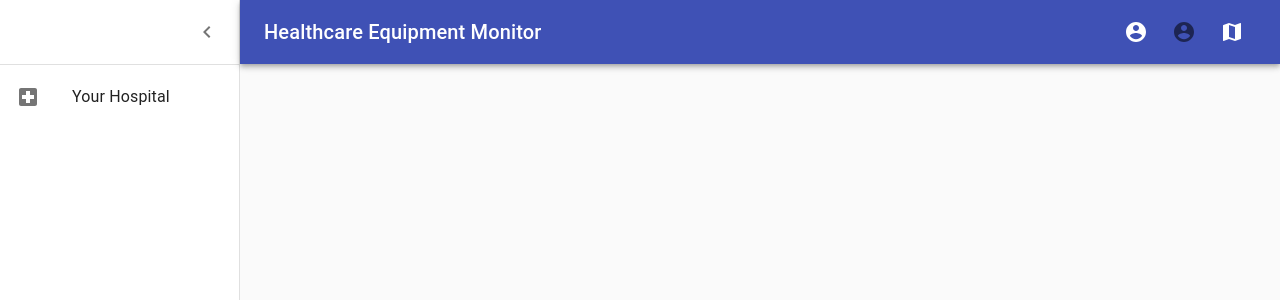
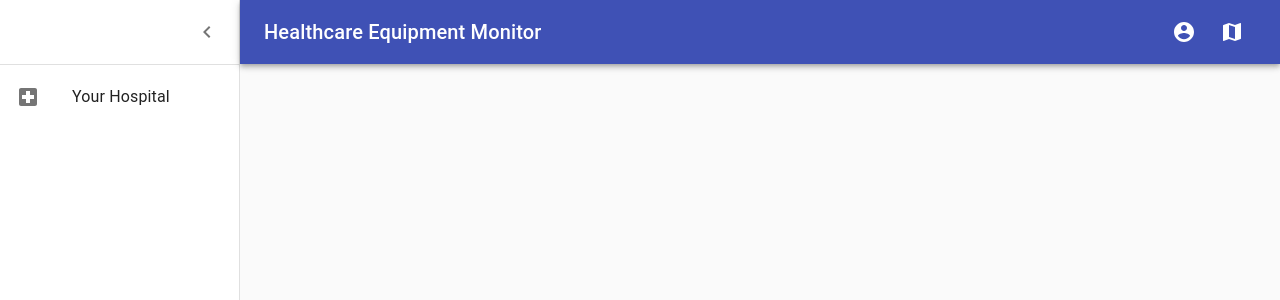
Before and after one commit to KristoferKwan/Healthcare-Equipment-Monitor, a React (Create React App) app in the folder frontend/: page / in a window 1280 px wide. Shown: the top 300 px of the page. Built offline with nearby package versions, Linux system fonts and the light colour scheme; what google-maps-react would draw is missing.

Commit message:
account button done

```diff
--- a/frontend/src/components/common/AccountButton.js
+++ b/frontend/src/components/common/AccountButton.js
@@ -1,18 +1,24 @@
 import React, { useState } from 'react'
 import { useHistory } from 'react-router-dom'
-import { IconButton, Typography, Popover } from '@material-ui/core'
+import { IconButton, makeStyles, Menu, MenuItem } from '@material-ui/core'
 import AccountCircleIcon from '@material-ui/icons/AccountCircle'
 import { useUserContext } from '../../contexts/UserContext'
+
+const useStyles = makeStyles(theme => ({
+  root: {
+    color: 'inherit'
+  }
+}))
 
 export default function AccountButton() {
   const history = useHistory()
   const [user, _] = useUserContext()
+  const classes = useStyles()
 
   const [anchorEl, setAnchorEl] = useState(null)
 
   const handleOnClick = event => {
     if (user.loggedIn) {
-      console.log('l')
       setAnchorEl(event.currentTarget)
     } else {
       history.push('/sign-in')
@@ -23,22 +29,26 @@ export default function AccountButton() {
     setAnchorEl(null)
   }
 
-  const AccountMenu = () => {
-    return (
-      <Popover
+  return (
+    <>
+      <IconButton className={classes.root} onClick={handleOnClick}>
+        <AccountCircleIcon />
+      </IconButton>
+      <Menu
         open={!!anchorEl}
         onClose={handleClose}
-        anchorOrigin={{ vertical: 'bottom', horizontal: 'center' }}
-        transformOrigin={{ vertical: 'top', horizontal: 'center' }}
+        anchorEl={anchorEl}
+        anchorOrigin={{
+          vertical: 'bottom',
+          horizontal: 'bottom'
+        }}
+        transformOrigin={{
+          vertical: 'center',
+          horizontal: 'right'
+        }}
       >
-        <Typography>{user.username}</Typography>
-      </Popover>
-    )
-  }
-
-  return (
-    <IconButton onClick={handleOnClick}>
-      <AccountCircleIcon />
-    </IconButton>
+        <MenuItem>Logout</MenuItem>
+      </Menu>
+    </>
   )
 }
--- a/frontend/src/components/common/DashboardLayout.js
+++ b/frontend/src/components/common/DashboardLayout.js
@@ -1,14 +1,11 @@
 import React from 'react'
 import clsx from 'clsx'
 import MenuIcon from '@material-ui/icons/Menu'
-import ChevronLeftIcon from '@material-ui/icons/ChevronLeft'
 import MapIcon from '@material-ui/icons/Map'
 import AccountCircleIcon from '@material-ui/icons/AccountCircle'
 import {
   AppBar,
   CssBaseline,
-  Divider,
-  Drawer,
   IconButton,
   Toolbar,
   Typography
@@ -73,7 +70,7 @@ const useStyles = makeStyles(theme => ({
 
 export default function DashboardLayout({ children }) {
   const classes = useStyles()
-  const [user, setUser] = useUserContext()
+  const user = useUserContext()[0]
   const [open, handleToggleDrawer] = useToggle(true)
 
   return (
@@ -104,13 +101,6 @@ export default function DashboardLayout({ children }) {
             Healthcare Equipment Monitor
           </Typography>
 
-          <IconButton
-            component={Link}
-            to={'/sign-in'}
-            className={classes.toolbarButton}
-          >
-            <AccountCircleIcon />
-          </IconButton>
           <AccountButton />
 
           <IconButton
--- a/frontend/src/components/pages/SignInPage.js
+++ b/frontend/src/components/pages/SignInPage.js
@@ -1,12 +1,10 @@
 import React, { useState, useEffect } from 'react'
-import axios from 'axios'
 import {
   Avatar,
   Button,
   Container,
   CssBaseline,
   TextField,
-  Checkbox,
   Link,
   Grid,
   Typography
@@ -53,18 +51,17 @@ export default function SignInPage() {
 
   useEffect(() => {
     if (user.loggedIn) {
+      console.log(user)
       history.push(`/info/${user.hospitalId}`)
     }
-  }, [])
+  }, [user])
 
   useEffect(() => {
     if (!state.loading && !state.error && !!state.value) {
       let { username, hospitalId } = state.value
       setUser(prev => {
-        console.log({ username, hospitalId })
         return { ...prev, username, hospitalId, loggedIn: true }
       })
-      history.push(`/info/${hospitalId}`)
     } else {
       console.log(state)
     }
--- a/frontend/src/contexts/UserContext.js
+++ b/frontend/src/contexts/UserContext.js
@@ -1,9 +1,9 @@
 import { createStateContext } from 'react-use'
 
 const DEFAULT_STATE = {
-  username: '',
-  hospitalId: '',
-  loggedIn: false
+  username: 'USERNAME',
+  hospitalId: '11613604',
+  loggedIn: true
 }
 
 const [useUserContext, UserContextProvider] = createStateContext(DEFAULT_STATE)
```
